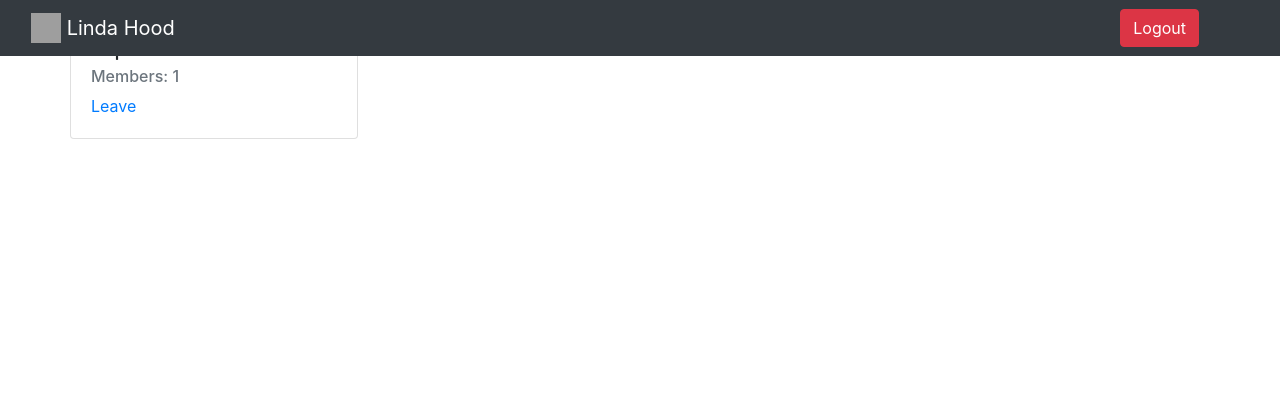
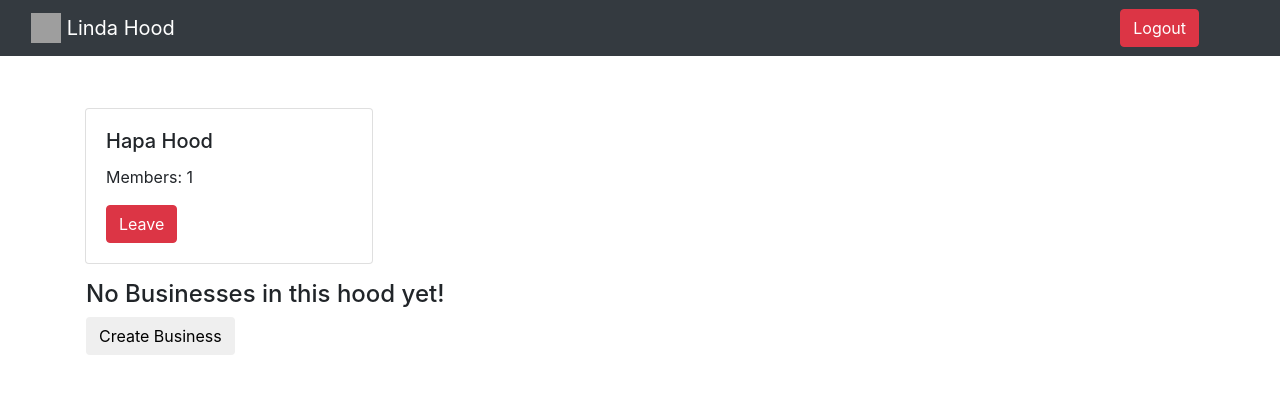
Before and after one commit to MuthangaShem/hood, a Django app: a page that uses hoods/templates/hoods/hood_detail.html in a window 1280 px wide. Shown: the top 394 px of the page. Run offline with Django 3.2, Linux system fonts and the light colour scheme; a user stored in the database is signed in; data comes from the database, SQL or seed files in the repository; both versions use the stored data as it was after the commit; some libraries are stand-ins or nearby versions; grey boxes are pictures that could not be loaded.

Commit message:
edit create business form

```diff
--- a/hoods/templates/hoods/hood_detail.html
+++ b/hoods/templates/hoods/hood_detail.html
@@ -1,21 +1,30 @@
 {% extends "hoods/hood_base.html" %}
 {% block prehood %}
-<div class="card mt-3" style="width: 18rem;">
-  <div class="card-body">
-    <h5 class="card-title">{{hood.name}} Hood</h5>
-    <h6 class="card-subtitle mb-2 text-muted">Members: {{hood.occupants.count}}</h6>
-    {% if user in hood.occupants.all %}
-    <a href="{% url 'hoods:leave' slug=hood.slug %}" class="card-link"> <i class="fa fa-sign-out"></i> Leave</a>
-    {% else %}
-    <a href="{% url 'hoods:join' slug=hood.slug %}" class="card-link"> <i class="fa fa-sign-in"></i> Join</a>
-    {% endif %}
+
+  <div class="col-sm-6">
+    <div class="card" style="width: 18rem; margin-top: 20%">
+      <div class="card-body">
+        <h5 class="card-title">{{hood.name|title }} Hood</h5>
+        <p class="card-text">Members: {{hood.occupants.count}}</p>
+        {% if user in hood.occupants.all %}
+        <a href="{% url 'hoods:leave' slug=hood.slug %}" class="btn btn-danger">Leave</a>
+        {% else %}
+        <a href="{% url 'hoods:join' slug=hood.slug %}" class="btn btn-primary">Join</a>
+        {% endif %}
+      </div>
+    </div>
   </div>
-</div>
+  <div class="col-sm-6">
+  </div>
+
 {% endblock %}
 {% block hood_content %}
 <div class="mt-3 ml-3">
   {% if hood.businesses.count == 0 %}
   <h4>No Businesses in this hood yet!</h4>
+  {% if user in hood.occupants.all %}
+  <a href="{% url 'posts:create' %}"><button class="btn btn-tertiary" style="">Create Business</button> </a>
+  {% endif %}
   {% else %}
     {% for business in hood.businesses.all %}
      {% include "posts/_post.html" %}
--- a/templates/index.html
+++ b/templates/index.html
@@ -8,9 +8,8 @@
 
 {% if user.is_authenticated %}
       <a href="{% url 'hoods:create' %}"><button class="btn btn-primary">Create Hood</button></a>
-      <a href="{% url 'hoods:all' %}"><button class="btn btn-primary">All Hoods</button></a>
-
-      <a href="{% url 'posts:create' %}"><button class="btn btn-danger">Create Business</button> </a>
+      <a href="{% url 'posts:create' %}"><button class="btn btn-tertiary" style="">Create Business</button> </a>
+      <a href="{% url 'hoods:all' %}"><button class="btn btn-secondary">All Hoods</button></a>
 </div>
 {% endif %}
 {% endblock %}
```
Also changed, not shown: posts/templates/posts/business_form.html (+4 -4 lines), db.sqlite3.
